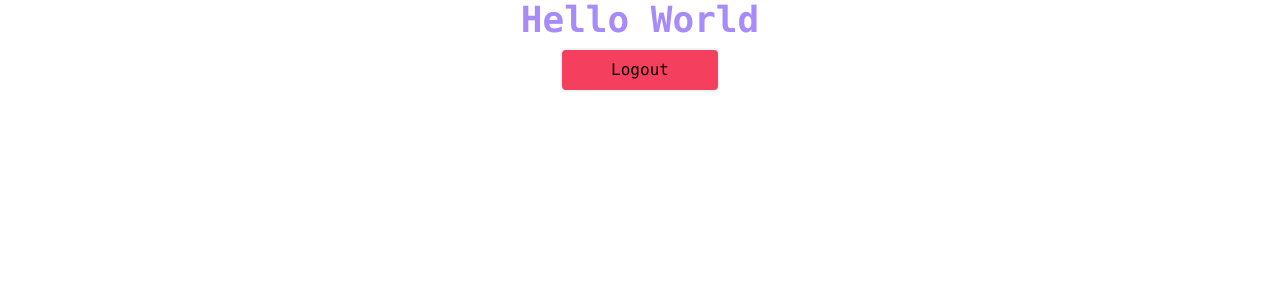
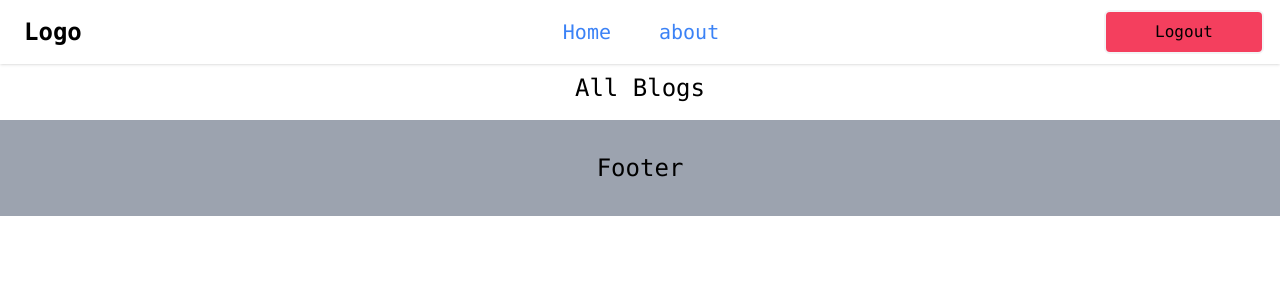
Before and after one commit to Ashokpal24/Blog-App-Django-tailwind, a Django app: page / in a window 1280 px wide. Shown: the top 300 px of the page. Run offline with Django 5.2, Linux system fonts and the light colour scheme; the visitor is signed in with stand-in values (Sample User, id 1); data that the repository does not hold is empty; some libraries are stand-ins or nearby versions.

Commit message:
basic home page added.

```diff
--- a/blog_app/blog/management/commands/dummy.py
+++ b/blog_app/blog/management/commands/dummy.py
@@ -32,7 +32,7 @@ class Command(BaseCommand):
         with open('/workspaces/codespaces-blank/blog_app/blog/management/dummy_data.json','r') as f:
             json_data=json.load(f)
 
-        image_path="/workspaces/codespaces-blank/blog_app/static/Images/"
+        image_path="/workspaces/codespaces-blank/blog_app/static/images_temp/"
         tag_list=['Technology', 'Science', 'Health', 'Education', 'Art']
         image_obj={}
 
@@ -67,7 +67,7 @@ class Command(BaseCommand):
             file_name=blog_data['title'].replace(" ","_")
             file_name+="."+image_obj[file_name]
 
-            user_image_folder='images/blog_featured/user_{0}/'.format(blog_data["author"])
+            user_image_folder='static/images/blog_featured/user_{0}/'.format(blog_data["author"])
 
             # if generated path and content in it does not exists
             if os.path.exists(user_image_folder+file_name)==False:
--- a/blog_app/blog/models.py
+++ b/blog_app/blog/models.py
@@ -3,7 +3,7 @@ from tag.models import Tag
 from author.models import Author
 
 def user_directory_path(instance,filename):
-    return f'images/blog_featured/user_{0}/{1}'.format(instance.author.user.username,filename)
+    return f'static/images/blog_featured/user_{0}/{1}'.format(instance.author.user.username,filename)
 
 class Blog(models.Model):
     title=models.CharField(blank=False,max_length=255)
@@ -18,4 +18,4 @@ class Blog(models.Model):
     #slug
 
     def __str__(self) -> str:
-        return f"{0} by {1}".format_map(self.title,self.author.user.username)
+        return "{} by {}".format(self.title,self.author.user.username)
--- a/blog_app/blog/views.py
+++ b/blog_app/blog/views.py
@@ -1,6 +1,13 @@
 from django.shortcuts import render
 from django.contrib.auth.decorators import login_required
+from .models import Blog
+
+# @login_required
+# def hello_world(request):
+#     return render(request,'home/index.html',{})
 
 @login_required
-def hello_world(request):
-    return render(request,'home/index.html',{})
+def home(request):
+    blogs=Blog.objects.all()
+    context={"blogs":blogs}
+    return render(request,'home/index.html',context=context)
--- a/blog_app/blog_app/templates/base.html
+++ b/blog_app/blog_app/templates/base.html
@@ -12,7 +12,43 @@
   </head>
 
   <body class="font-mono flex flex-col items-center justify-center">
+    <nav
+      class="shadow mb-2 w-full p-2 flex flex-row justify-between items-center"
+    >
+      <span class="ml-2 w-[162px] font-bold p-2 text-2xl">Logo</span>
+
+      {% if user.is_authenticated%}
+      <div class="flex flex-row justify-center items-center w-4/6">
+        <a
+          class="text-blue-500 text-xl cursor-pointer font-normal hover:text-indigo-500 hover:font-semibold"
+        >
+          Home
+        </a>
+        <a
+          class="ml-12 text-blue-500 text-xl cursor-pointer font-normal hover:text-indigo-500 hover:font-semibold"
+        >
+          about
+        </a>
+      </div>
+      <form class="mr-2" action="{% url 'logout' %}" method="POST">
+        {% csrf_token %}
+        <button
+          class="w-40 rounded-md p-2 transition ease-in-out bg-rose-500 border-2 border-gray-100 hover:bg-rose-600 hover:text-white hover:border-black"
+          type="submit"
+        >
+          Logout
+        </button>
+      </form>
+      {% else %}
+      <span>Logged Out!</span>
+      {% endif %}
+    </nav>
     {% block content %} {% endblock %}
+    <footer
+      class="bg-gray-400 w-full h-24 p-2 flex flex-row justify-center items-center text-2xl"
+    >
+      Footer
+    </footer>
   </body>
   <script src="{% static 'main.js' %}"></script>
 </html>
--- a/blog_app/blog_app/templates/home/index.html
+++ b/blog_app/blog_app/templates/home/index.html
@@ -1,12 +1,62 @@
 {% extends 'base.html' %} {% block content %}
-<h6 class="text-violet-400 text-4xl font-bold">Hello World</h6>
-<form class="mb-2 p-2" action="{% url 'logout' %}" method="POST">
-  {% csrf_token %}
-  <button
-    class="w-40 rounded-md p-2 transition ease-in-out bg-rose-500 border-2 border-gray-100 hover:bg-rose-600 hover:text-white hover:border-black"
-    type="submit"
+
+<span class="text-2xl">All Blogs</span>
+<div class="grid grid-cols-2 gap-16 p-2 w-10/12">
+  {% for blog in blogs %}
+  <div
+    class="max-w-md bg-white border border-gray-200 rounded-lg shadow dark:bg-gray-800 dark:border-gray-700"
   >
-    Logout
-  </button>
-</form>
+    <a href="#">
+      <img
+        class="object-cover w-full h-56 rounded-t-lg"
+        src="{{blog.featured_image}}"
+        alt="{{blog.title}}"
+      />
+    </a>
+    <div class="p-5">
+      <div class="h-36">
+        <h5
+          class="mb-2 text-2xl font-bold tracking-tight text-gray-900 dark:text-white"
+        >
+          {{blog.title}}
+        </h5>
+        <p class="line-clamp-2 mb-2">{{blog.content}}</p>
+      </div>
+      <span
+        class="transition cursor-pointer bg-yellow-100 text-yellow-800 hover:bg-yellow-400 hover:text-yellow-900 text-md font-medium mb-2 py-0.5 px-1 rounded dark:bg-yellow-900 dark:text-yellow-300"
+        >{{blog.author.user.username}}</span
+      >
+      <a
+        href="#"
+        class="flex items-center justify-center shadow w-40 rounded-md p-2 transition ease-in-out bg-blue-500 border-2 border-gray-100 hover:bg-blue-600 hover:text-white hover:border-black"
+      >
+        Read more
+        <svg
+          class="rtl:rotate-180 w-3.5 h-3.5 ms-2"
+          aria-hidden="true"
+          xmlns="http://www.w3.org/2000/svg"
+          fill="none"
+          viewBox="0 0 14 10"
+        >
+          <path
+            stroke="currentColor"
+            stroke-linecap="round"
+            stroke-linejoin="round"
+            stroke-width="2"
+            d="M1 5h12m0 0L9 1m4 4L9 9"
+          />
+        </svg>
+      </a>
+    </div>
+  </div>
+
+  <!-- <div class="w-9/12 flex flex-row items-center justify-between">
+    <a class="text-blue-600 hover:underline" href="#">{{blog.title}}</a
+    ><span
+      class="transition cursor-pointer bg-yellow-100 text-yellow-800 hover:bg-yellow-400 hover:text-yellow-900 text-md font-medium mb-2 py-0.5 px-1 rounded dark:bg-yellow-900 dark:text-yellow-300"
+      >{{blog.author.user.username}}</span
+    >
+  </div> -->
+  {% endfor %}
+</div>
 {% endblock %}
--- a/blog_app/blog_app/urls.py
+++ b/blog_app/blog_app/urls.py
@@ -17,7 +17,7 @@ Including another URLconf
 
 from django.contrib import admin
 from django.urls import path,include
-from blog.views import hello_world as hello_world_view
+from blog.views import home as home_view
 from auth.views import (login_user,logout_user,register_user)
 
 urlpatterns = [
@@ -25,6 +25,6 @@ urlpatterns = [
     path("blog/login/",login_user,name="login"),
     path("blog/logout/",logout_user,name="logout"),
     path("blog/register/",register_user,name="register"),
-    path("",hello_world_view,name="home"),
+    path("",home_view,name="home"),
     path("__reload__/", include("django_browser_reload.urls")),
 ]
--- a/blog_app/theme/static/css/dist/styles.css
+++ b/blog_app/theme/static/css/dist/styles.css
@@ -787,12 +787,57 @@ select {
   margin-bottom: 1rem;
 }
 
+.mr-2 {
+  margin-right: 0.5rem;
+}
+
 .ms-3 {
   margin-inline-start: 0.75rem;
 }
 
 .ms-auto {
   margin-inline-start: auto;
+}
+
+.ms-2 {
+  margin-inline-start: 0.5rem;
+}
+
+.ml-12 {
+  margin-left: 3rem;
+}
+
+.ml-32 {
+  margin-left: 8rem;
+}
+
+.mr-4 {
+  margin-right: 1rem;
+}
+
+.ml-2 {
+  margin-left: 0.5rem;
+}
+
+.line-clamp-4 {
+  overflow: hidden;
+  display: -webkit-box;
+  -webkit-box-orient: vertical;
+  -webkit-line-clamp: 4;
+}
+
+.line-clamp-2 {
+  overflow: hidden;
+  display: -webkit-box;
+  -webkit-box-orient: vertical;
+  -webkit-line-clamp: 2;
+}
+
+.line-clamp-5 {
+  overflow: hidden;
+  display: -webkit-box;
+  -webkit-box-orient: vertical;
+  -webkit-line-clamp: 5;
 }
 
 .block {
@@ -807,6 +852,10 @@ select {
   display: inline-flex;
 }
 
+.grid {
+  display: grid;
+}
+
 .h-3 {
   height: 0.75rem;
 }
@@ -817,6 +866,74 @@ select {
 
 .h-8 {
   height: 2rem;
+}
+
+.h-10 {
+  height: 2.5rem;
+}
+
+.h-96 {
+  height: 24rem;
+}
+
+.h-3\.5 {
+  height: 0.875rem;
+}
+
+.h-14 {
+  height: 3.5rem;
+}
+
+.h-full {
+  height: 100%;
+}
+
+.h-24 {
+  height: 6rem;
+}
+
+.h-7 {
+  height: 1.75rem;
+}
+
+.h-44 {
+  height: 11rem;
+}
+
+.h-20 {
+  height: 5rem;
+}
+
+.h-72 {
+  height: 18rem;
+}
+
+.h-36 {
+  height: 9rem;
+}
+
+.h-56 {
+  height: 14rem;
+}
+
+.h-52 {
+  height: 13rem;
+}
+
+.h-12 {
+  height: 3rem;
+}
+
+.h-5 {
+  height: 1.25rem;
+}
+
+.max-h-10 {
+  max-height: 2.5rem;
+}
+
+.max-h-24 {
+  max-height: 6rem;
 }
 
 .w-3 {
@@ -839,12 +956,52 @@ select {
   width: 2rem;
 }
 
+.w-9\/12 {
+  width: 75%;
+}
+
 .w-96 {
   width: 24rem;
 }
 
-.w-9 {
-  width: 2.25rem;
+.w-full {
+  width: 100%;
+}
+
+.w-3\.5 {
+  width: 0.875rem;
+}
+
+.w-\[160px\] {
+  width: 160px;
+}
+
+.w-\[162px\] {
+  width: 162px;
+}
+
+.w-4\/6 {
+  width: 66.666667%;
+}
+
+.w-1 {
+  width: 0.25rem;
+}
+
+.w-10\/12 {
+  width: 83.333333%;
+}
+
+.max-w-20 {
+  max-width: 5rem;
+}
+
+.max-w-sm {
+  max-width: 24rem;
+}
+
+.max-w-md {
+  max-width: 28rem;
 }
 
 .flex-shrink-0 {
@@ -855,6 +1012,14 @@ select {
   cursor: pointer;
 }
 
+.grid-cols-3 {
+  grid-template-columns: repeat(3, minmax(0, 1fr));
+}
+
+.grid-cols-2 {
+  grid-template-columns: repeat(2, minmax(0, 1fr));
+}
+
 .flex-row {
   flex-direction: row;
 }
@@ -863,16 +1028,38 @@ select {
   flex-direction: column;
 }
 
-.content-center {
-  align-content: center;
+.items-start {
+  align-items: flex-start;
 }
 
 .items-center {
   align-items: center;
 }
 
+.justify-start {
+  justify-content: flex-start;
+}
+
 .justify-center {
   justify-content: center;
+}
+
+.justify-between {
+  justify-content: space-between;
+}
+
+.gap-16 {
+  gap: 4rem;
+}
+
+.truncate {
+  overflow: hidden;
+  text-overflow: ellipsis;
+  white-space: nowrap;
+}
+
+.rounded {
+  border-radius: 0.25rem;
 }
 
 .rounded-lg {
@@ -902,14 +1103,44 @@ select {
   background-color: rgb(59 130 246 / var(--tw-bg-opacity));
 }
 
-.bg-red-500 {
-  --tw-bg-opacity: 1;
-  background-color: rgb(239 68 68 / var(--tw-bg-opacity));
-}
-
 .bg-rose-500 {
   --tw-bg-opacity: 1;
   background-color: rgb(244 63 94 / var(--tw-bg-opacity));
+}
+
+.bg-yellow-100 {
+  --tw-bg-opacity: 1;
+  background-color: rgb(254 249 195 / var(--tw-bg-opacity));
+}
+
+.bg-blue-700 {
+  --tw-bg-opacity: 1;
+  background-color: rgb(29 78 216 / var(--tw-bg-opacity));
+}
+
+.bg-white {
+  --tw-bg-opacity: 1;
+  background-color: rgb(255 255 255 / var(--tw-bg-opacity));
+}
+
+.bg-gray-400 {
+  --tw-bg-opacity: 1;
+  background-color: rgb(156 163 175 / var(--tw-bg-opacity));
+}
+
+.object-cover {
+  -o-object-fit: cover;
+     object-fit: cover;
+}
+
+.object-none {
+  -o-object-fit: none;
+     object-fit: none;
+}
+
+.object-scale-down {
+  -o-object-fit: scale-down;
+     object-fit: scale-down;
 }
 
 .p-1\.5 {
@@ -924,22 +1155,51 @@ select {
   padding: 1rem;
 }
 
-.align-middle {
-  vertical-align: middle;
+.p-5 {
+  padding: 1.25rem;
+}
+
+.px-1 {
+  padding-left: 0.25rem;
+  padding-right: 0.25rem;
+}
+
+.py-0\.5 {
+  padding-top: 0.125rem;
+  padding-bottom: 0.125rem;
+}
+
+.px-3 {
+  padding-left: 0.75rem;
+  padding-right: 0.75rem;
+}
+
+.py-2 {
+  padding-top: 0.5rem;
+  padding-bottom: 0.5rem;
+}
+
+.text-center {
+  text-align: center;
 }
 
 .font-mono {
   font-family: ui-monospace, SFMono-Regular, Menlo, Monaco, Consolas, "Liberation Mono", "Courier New", monospace;
 }
 
-.text-4xl {
-  font-size: 2.25rem;
-  line-height: 2.5rem;
-}
-
 .text-sm {
   font-size: 0.875rem;
   line-height: 1.25rem;
+}
+
+.text-xl {
+  font-size: 1.25rem;
+  line-height: 1.75rem;
+}
+
+.text-2xl {
+  font-size: 1.5rem;
+  line-height: 2rem;
 }
 
 .font-bold {
@@ -964,9 +1233,37 @@ select {
   color: rgb(30 64 175 / var(--tw-text-opacity));
 }
 
-.text-violet-400 {
+.text-yellow-800 {
   --tw-text-opacity: 1;
-  color: rgb(167 139 250 / var(--tw-text-opacity));
+  color: rgb(133 77 14 / var(--tw-text-opacity));
+}
+
+.text-gray-900 {
+  --tw-text-opacity: 1;
+  color: rgb(17 24 39 / var(--tw-text-opacity));
+}
+
+.text-white {
+  --tw-text-opacity: 1;
+  color: rgb(255 255 255 / var(--tw-text-opacity));
+}
+
+.shadow {
+  --tw-shadow: 0 1px 3px 0 rgb(0 0 0 / 0.1), 0 1px 2px -1px rgb(0 0 0 / 0.1);
+  --tw-shadow-colored: 0 1px 3px 0 var(--tw-shadow-color), 0 1px 2px -1px var(--tw-shadow-color);
+  box-shadow: var(--tw-ring-offset-shadow, 0 0 #0000), var(--tw-ring-shadow, 0 0 #0000), var(--tw-shadow);
+}
+
+.shadow-md {
+  --tw-shadow: 0 4px 6px -1px rgb(0 0 0 / 0.1), 0 2px 4px -2px rgb(0 0 0 / 0.1);
+  --tw-shadow-colored: 0 4px 6px -1px var(--tw-shadow-color), 0 2px 4px -2px var(--tw-shadow-color);
+  box-shadow: var(--tw-ring-offset-shadow, 0 0 #0000), var(--tw-ring-shadow, 0 0 #0000), var(--tw-shadow);
+}
+
+.shadow-sm {
+  --tw-shadow: 0 1px 2px 0 rgb(0 0 0 / 0.05);
+  --tw-shadow-colored: 0 1px 2px 0 var(--tw-shadow-color);
+  box-shadow: var(--tw-ring-offset-shadow, 0 0 #0000), var(--tw-ring-shadow, 0 0 #0000), var(--tw-shadow);
 }
 
 .transition {
```
Also changed, not shown: other parts of blog_app/theme/static/css/dist/styles.css (+103 -5 lines), blog_app/static/images_temp/Art_in_the_Age_of_Technology.jpg (added), blog_app/static/images_temp/Exploring_the_World_of_Digital_Art.jpg (added), blog_app/static/images_temp/Health_Trends_to_Watch_in_2024.jpg (added), blog_app/static/images_temp/How_Artists_Are_Adapting_to_a_Digital_World.jpg (added), blog_app/static/images_temp/How_Technology_is_Changing_Education.jpg (added), blog_app/static/images_temp/How_to_Stay_Healthy_in_a_Fast-Paced_World.png (added), blog_app/static/images_temp/The_Future_of_Artificial_Intelligence.jpg (added), blog_app/static/images_temp/The_Role_of_Science_in_Solving_Global_Challenges.jpg (added), blog_app/static/images_temp/The_Science_Behind_Healthy_Living.jpg (added), blog_app/static/images_temp/Top_Tech_Innovations_in_2024.jpg (added).
